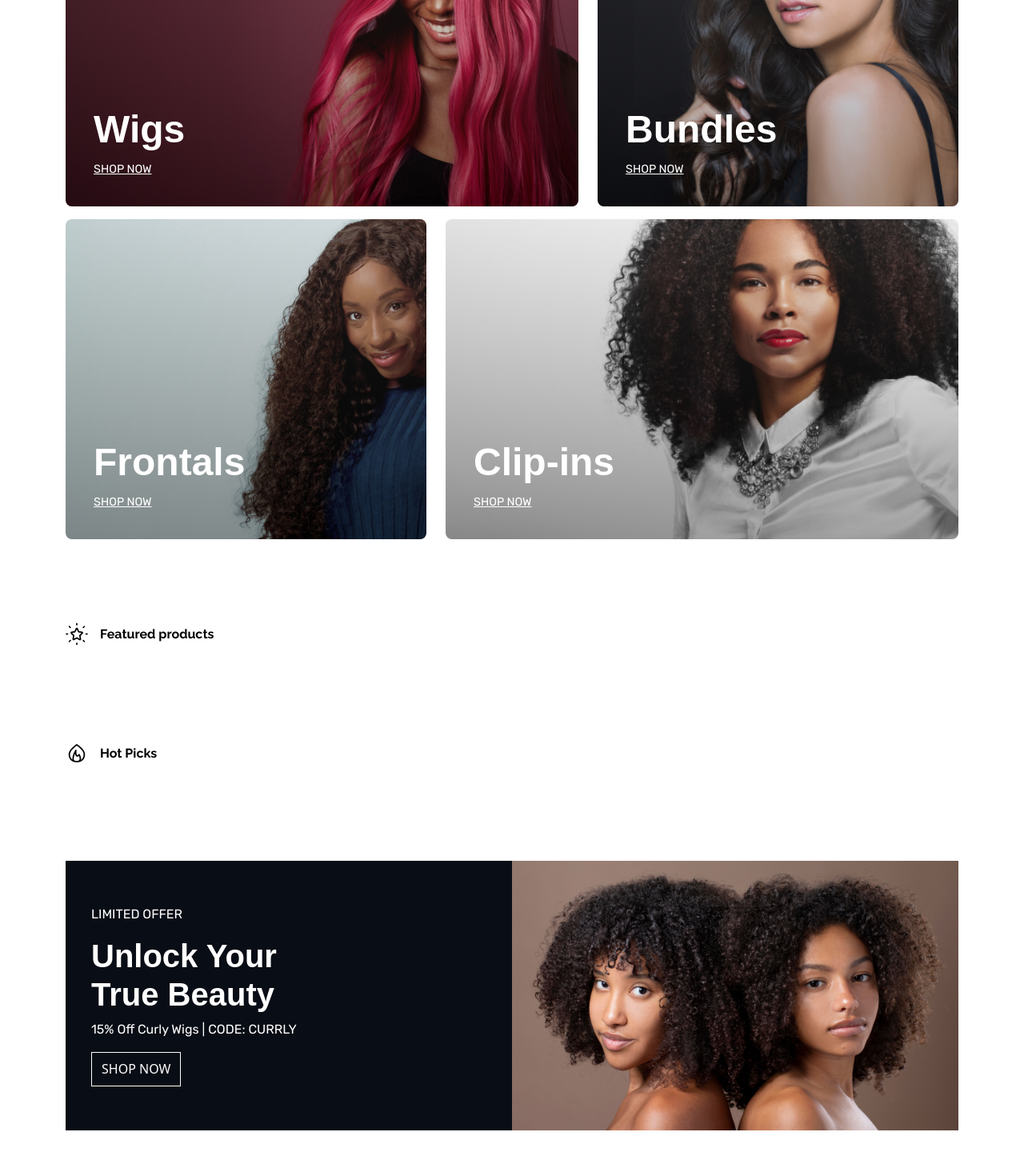
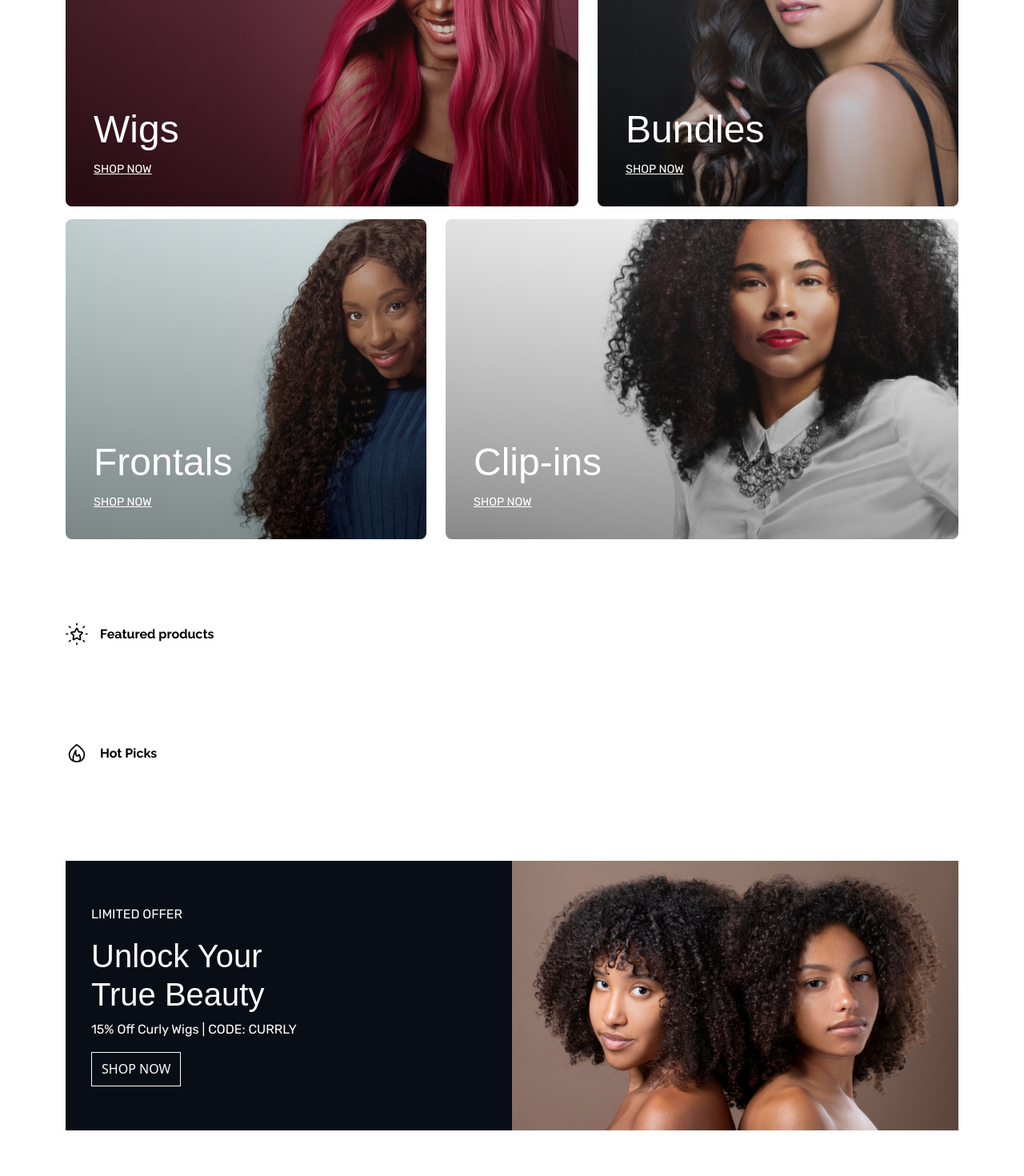
Before and after one commit to Olabode-cmd/wig-next, a Next.js app: page / in a window 1280 px wide. Shown: the part 1160-2630 px from the top of the page at 80% size. Built offline with nearby package versions, Linux system fonts and the light colour scheme; a web font is replaced by a local one.

Commit message:
carousel stage

```diff
--- a/components/Limited.js
+++ b/components/Limited.js
@@ -9,7 +9,7 @@ const Limited = () => {
             <div className="row gx-0 align-items-center">
               <div className="col-md-6 left">
                 <p className="text-uppercase subtitle">limited offer</p>
-                <h1 className="title">
+                <h1 className="title lighter">
                   Unlock Your <br />
                   True Beauty
                 </h1>
--- a/components/OwlCarousel.js
+++ b/components/OwlCarousel.js
@@ -2,23 +2,26 @@ import React, { useEffect } from "react";
 import PropTypes from 'prop-types'
 import $ from 'jquery'
 
-function OwlCarousel({ options }) {
+export default function OwlCarousel({ options }) {
   useEffect(() => {
     // Check if window is defined before accessing it
     if (typeof window !== "undefined") {
       import("owl.carousel")
-        .then((OwlCarousel) => {
-          if (OwlCarousel.default) {
+        .then((module) => {
+          const OwlCarousel = module.default; // Extract the default export
+          if (OwlCarousel && typeof OwlCarousel === "function") {
             $(".owl-carousel").owlCarousel(options);
           } else {
-            console.error("OwlCarousel is not available");
+            console.error(
+              "OwlCarousel is not available."
+            );
           }
         })
         .catch((error) => {
           console.error("Failed to load OwlCarousel", error);
         });
     }
-  }, [options]);
+  }, []); // Empty dependency array to execute the effect only once
 
   return <div className="owl-carousel">...</div>;
 }
@@ -27,5 +30,3 @@ OwlCarousel.propTypes = {
   items: PropTypes.any,
   options: PropTypes.any,
 };
-
-export default OwlCarousel;
--- a/pages/_app.js
+++ b/pages/_app.js
@@ -1,5 +1,5 @@
-import React from 'react';
-import '../styles/globals.css'
+import React from "react";
+import "../styles/globals.css";
 import PropTypes from "prop-types";
 
 export default function MyApp({ Component, pageProps }) {
@@ -15,6 +15,7 @@ export default function MyApp({ Component, pageProps }) {
         integrity="sha256-/JqT3SQfawRcv/BIHPThkBvs0OEvtFFmqPF/lYI/Cxo="
         crossOrigin="anonymous"
       ></script>
+      <script src="https://cdn.jsdelivr.net/npm/owl.carousel@2.3.4/dist/owl.carousel.min.js"></script>
 
       <Component {...pageProps} />
     </>
--- a/pages/_document.js
+++ b/pages/_document.js
@@ -17,7 +17,7 @@ export default function Document() {
       />
       <link
         rel="stylesheet"
-        href="https://cdnjs.cloudflare.com/ajax/libs/OwlCarousel2/2.3.4/assets/owl.carousel.min.css"
+        href="https://cdn.jsdelivr.net/npm/owl.carousel@2.3.4/dist/assets/owl.carousel.min.css"
       />
       <link
         rel="stylesheet"
--- a/pages/index.js
+++ b/pages/index.js
@@ -102,7 +102,7 @@ export default function Home() {
               <div className="row gx-0" style={{ height: "100%" }}>
                 <div className="col-md-6 left-banner">
                   <p className="subtitle">Discover your perfect look</p>
-                  <h1 className="title">
+                  <h1 className="title lighter">
                     Unlock Your True <br /> Beauty with Our <br /> Exquisite
                     Wigs
                   </h1>
@@ -178,7 +178,7 @@ export default function Home() {
                     <div className="shade"></div>
 
                     <div className="text">
-                      <h1 className="title">Wigs</h1>
+                      <h1 className="title lighter">Wigs</h1>
                       <a href="#" className="btn-text-white">
                         SHOP NOW
                       </a>
@@ -192,7 +192,7 @@ export default function Home() {
                     <div className="shade"></div>
 
                     <div className="text">
-                      <h1 className="title">Bundles</h1>
+                      <h1 className="title lighter">Bundles</h1>
                       <a href="#" className="btn-text-white">
                         SHOP NOW
                       </a>
@@ -206,7 +206,7 @@ export default function Home() {
                     <div className="shade"></div>
 
                     <div className="text">
-                      <h1 className="title">Frontals</h1>
+                      <h1 className="title lighter">Frontals</h1>
                       <a href="#" className="btn-text-white">
                         SHOP NOW
                       </a>
@@ -220,7 +220,7 @@ export default function Home() {
                     <div className="shade"></div>
 
                     <div className="text">
-                      <h1 className="title">Clip-ins</h1>
+                      <h1 className="title lighter">Clip-ins</h1>
                       <a href="#" className="btn-text-white">
                         SHOP NOW
                       </a>
--- a/styles/globals.css
+++ b/styles/globals.css
@@ -3,6 +3,8 @@
 
 @font-face {
     font-family: "Felixtowe";
+    font-style: normal;
+    font-weight: 400;
     src: url("https://fonts.cdnfonts.com/s/104540/Felixtowe-vmdOD.woff") format("woff"),
         /* url("/fonts/felixtowe-Regular.ttf") format("truetype"); */
 }
@@ -186,7 +188,9 @@ h6 {
     font-weight: 700 !important;
     color: #000;
 }
-
+h1.lighter {
+    font-weight: 500 !important;
+}
 .w-40 {
     width: 40% !important;
 }
```
